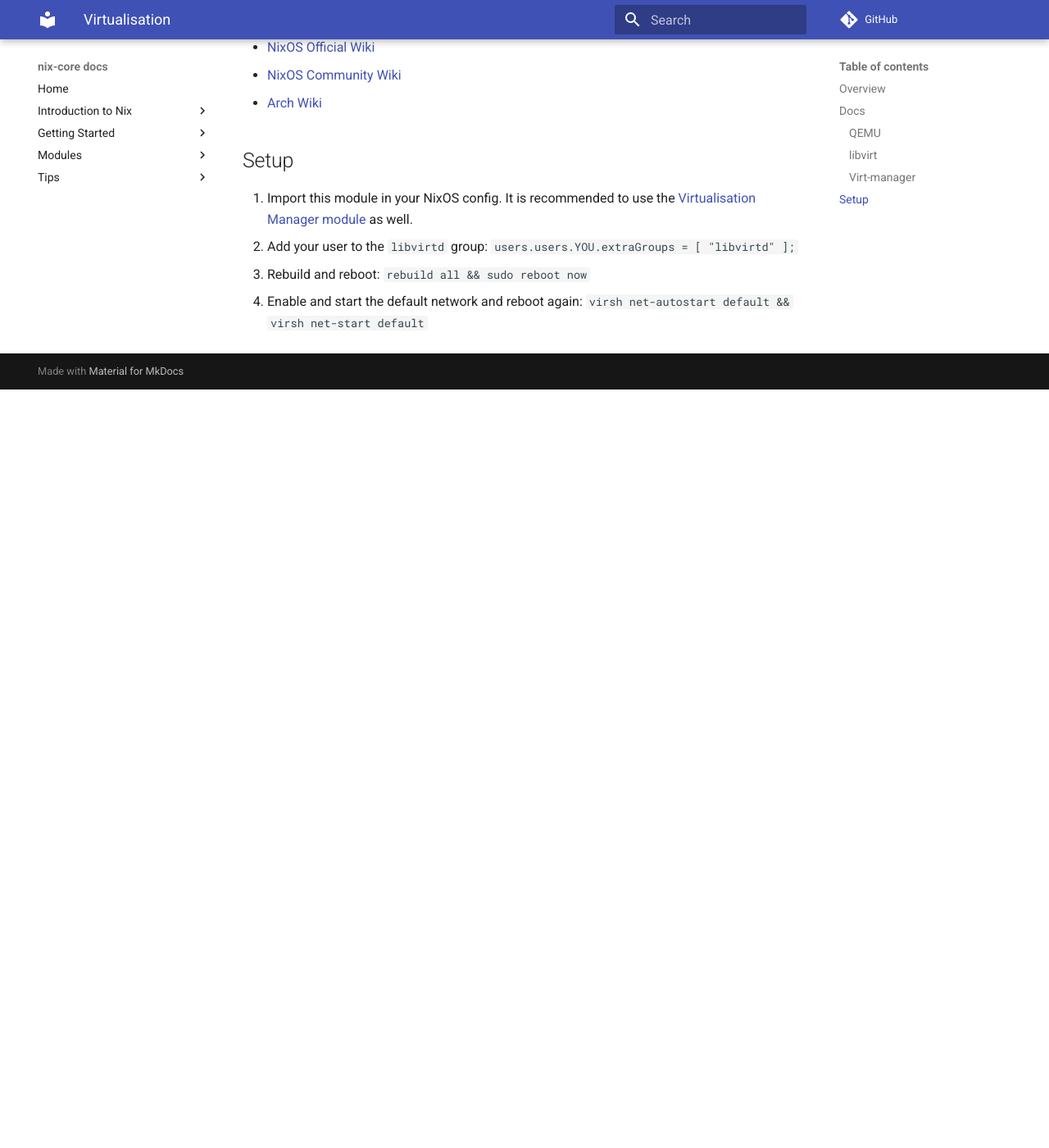
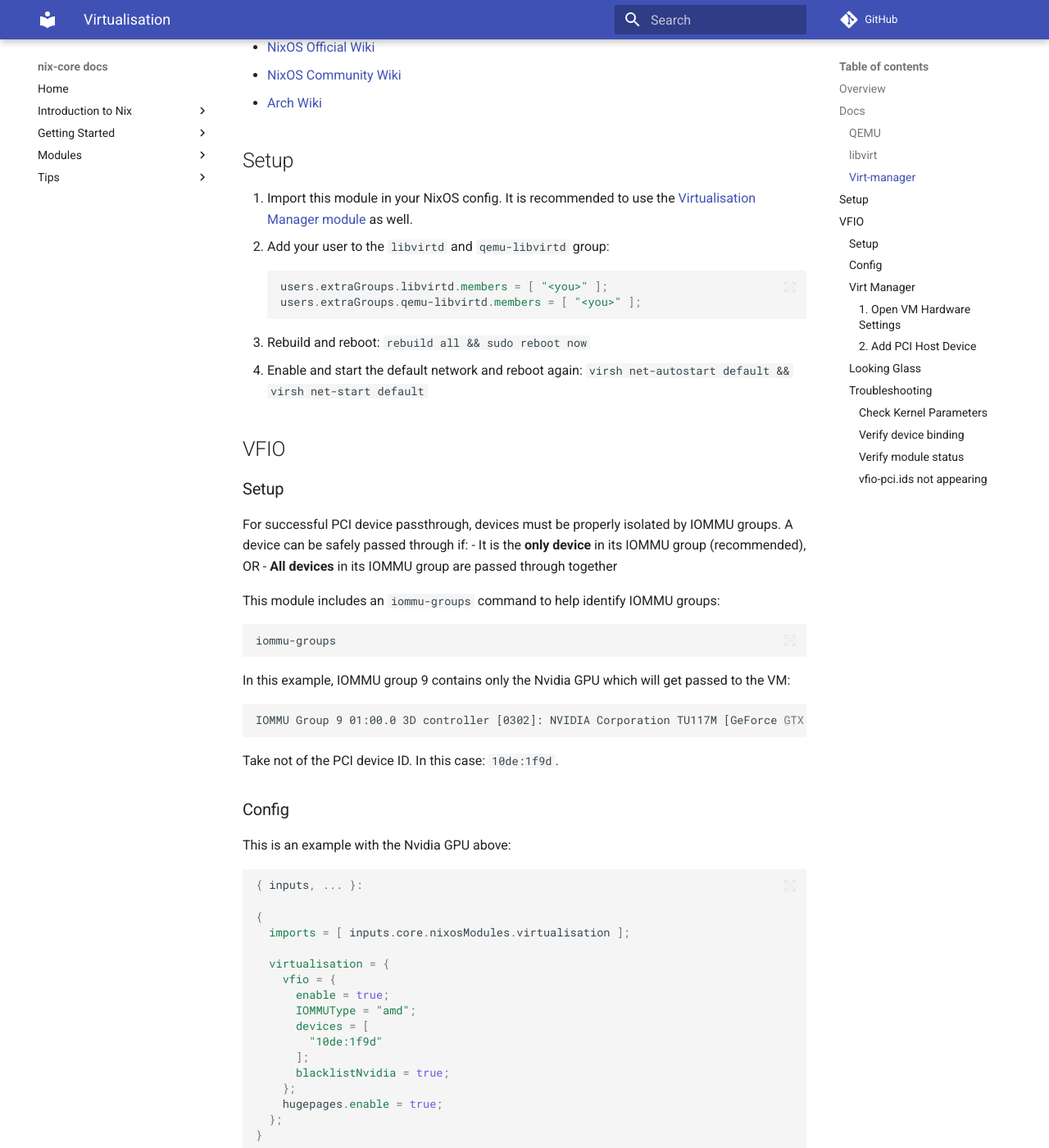
Before and after one commit to sid115/nix-core, an MkDocs documentation site: the page built from docs/modules/nixos/virtualisation.md, in a window 1280 px wide and 1400 px high, scrolled down 931 px. Shown: the whole window at 82% size. Built offline with MkDocs 1.6.1 and Material for MkDocs 9.7.7, drawn with Linux system fonts in a browser that asks for light colours; comment, search, counter and statistics services are not loaded; before the commit the page ends 1406 px from its top, so only the background shows below that; some of the changed text lies outside the part shown.

Commit message:
feature/vfio: vfio working. added docs.

````diff
--- a/docs/modules/nixos/virtualisation.md
+++ b/docs/modules/nixos/virtualisation.md
@@ -35,6 +35,137 @@
 ## Setup
 
 1. Import this module in your NixOS config. It is recommended to use the [Virtualisation Manager module](../home/virtualisation.md) as well.
-1. Add your user to the `libvirtd` group: `users.users.YOU.extraGroups = [ "libvirtd" ];`
+1. Add your user to the `libvirtd` and `qemu-libvirtd` group:
+    ```nix
+    users.extraGroups.libvirtd.members = [ "<you>" ];
+    users.extraGroups.qemu-libvirtd.members = [ "<you>" ];
+    ```
 1. Rebuild and reboot: `rebuild all && sudo reboot now`
 1. Enable and start the default network and reboot again: `virsh net-autostart default && virsh net-start default`
+
+## VFIO
+
+### Setup
+
+For successful PCI device passthrough, devices must be properly isolated by IOMMU groups. A device can be safely passed through if:
+- It is the **only device** in its IOMMU group (recommended), OR
+- **All devices** in its IOMMU group are passed through together
+
+This module includes an `iommu-groups` command to help identify IOMMU groups:
+
+```bash
+iommu-groups
+```
+
+In this example, IOMMU group 9 contains only the Nvidia GPU which will get passed to the VM:
+
+```
+IOMMU Group 9 01:00.0 3D controller [0302]: NVIDIA Corporation TU117M [GeForce GTX 1650 Mobile / Max-Q] [10de:1f9d] (rev a1)
+```
+
+Take not of the PCI device ID. In this case: `10de:1f9d`.
+
+### Config
+
+This is an example with the Nvidia GPU above:
+
+```nix
+{ inputs, ... }:
+
+{
+  imports = [ inputs.core.nixosModules.virtualisation ];
+
+  virtualisation = {
+    vfio = {
+      enable = true;
+      IOMMUType = "amd";
+      devices = [
+        "10de:1f9d"
+      ];
+      blacklistNvidia = true;
+    };
+    hugepages.enable = true;
+  };
+}
+```
+
+### Virt Manager
+
+#### 1. Open VM Hardware Settings
+
+- Select your VM in Virt Manager
+- Click *"Show virtual hardware details"*
+
+#### 2. Add PCI Host Device
+
+- Click *"Add Hardware"* button at bottom
+- Select *"PCI Host Device"* from the list
+- Click *"Finish"*
+
+You may repeat this process for as many devices as you want to add to your VM.
+
+### Looking Glass
+
+TODO
+
+### Troubleshooting
+
+#### Check Kernel Parameters
+
+View current kernel parameters:
+
+```bash
+cat /proc/cmdline
+```
+
+Check VFIO-related parameters:
+
+```bash
+dmesg | grep -i vfio
+```
+
+Verify IOMMU is enabled:
+
+```bash
+dmesg | grep -i iommu
+```
+
+#### Verify device binding
+
+```bash
+lscpi -k
+```
+
+Look for your device you want to pass through. It should say:
+
+```
+Kernel driver in use: vfio-pci
+```
+
+For example:
+
+```
+01:00.0 3D controller: NVIDIA Corporation TU117M [GeForce GTX 1650 Mobile / Max-Q] (rev a1)
+	Subsystem: Lenovo Device 380d
+	Kernel driver in use: vfio-pci
+	Kernel modules: nvidiafb, nouveau
+```
+
+#### Verify module status
+
+Ensure blacklisted modules are not loaded:
+
+```bash
+lsmod | grep nvidia
+lsmod | grep nouveau
+```
+
+These should return nothing.
+
+#### `vfio-pci.ids` not appearing
+
+Check generated bootloader config:
+
+```bash
+cat /boot/loader/entries/nixos-*.conf
+```
````
Also changed, not shown: 3 other files.
